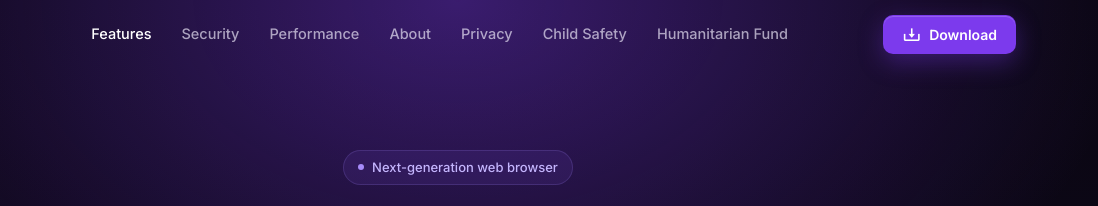
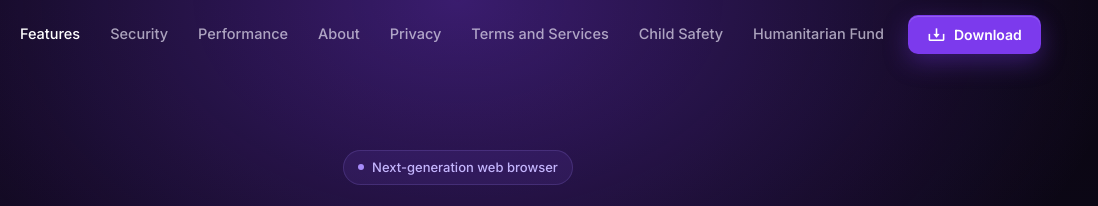
Before and after one commit to 213213ekei34243255/4328372489374238729384329432, a plain HTML site: page index.html in a window 1280 px wide. Shown: the top 206 px of the page, 182-1280 px from the left. Drawn offline with nearby package versions, Linux system fonts and the light colour scheme.

Commit message:
Update index.html

```diff
--- a/index.html
+++ b/index.html
@@ -308,6 +308,7 @@ footer li a:hover{color:#fff;}
       <li><a href="#performance">Performance</a></li>
       <li><a href="#about">About</a></li>
       <li><a href="jonah-privacy-policy.html">Privacy</a></li>
+      <li><a href="jonah-terms-of-service.html">Terms and Services</a></li>
       <li><a href="jonah_child_safety_standards.html">Child Safety</a></li>
       <li><a href="jonah-social worker.html">Humanitarian Fund</a></li>
     </ul>
@@ -322,6 +323,7 @@ footer li a:hover{color:#fff;}
     <li><a href="#performance">Performance</a></li>
     <li><a href="#about">About</a></li>
     <li><a href="jonah-privacy-policy.html">Privacy</a></li>
+    <li><a href="jonah-terms-of-service.html">Terms and Services</a></li>
     <li><a href="jonah_child_safety_standards.html">Child Safety</a></li>
     <li><a href="jonah-social worker.html">Humanitarian Fund</a></li>
   </ul>
```
